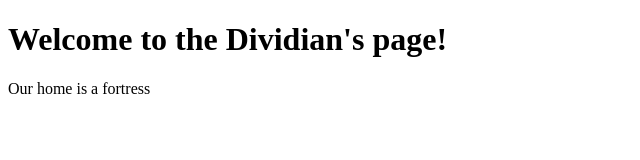
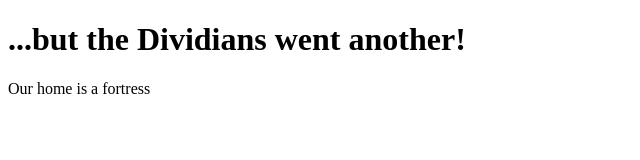
Before and after one commit to CoderDan1983/october2021, a website: page index.html in a window 1280 px wide. Shown: the whole page, without its empty margins (0-640 px from the left). Drawn offline with Linux system fonts and the light colour scheme.

Commit message:
Dividians Divergence

```diff
--- a/index.html
+++ b/index.html
@@ -6,7 +6,7 @@
 		<link rel="stylesheet" type="style/css" href="./style.css">
 	</head>
 	<body>
-		<h1>Welcome to the Dividian's page!</h1>
+		<h1>...but the Dividians went another!</h1>
 		<script src="./index.js"></script>
 		<p>Our home is a fortress</p>
 	</body>
```
